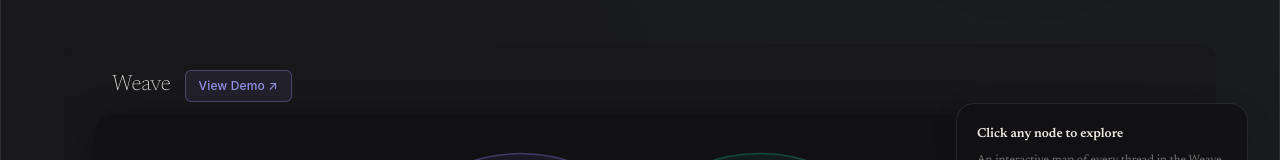
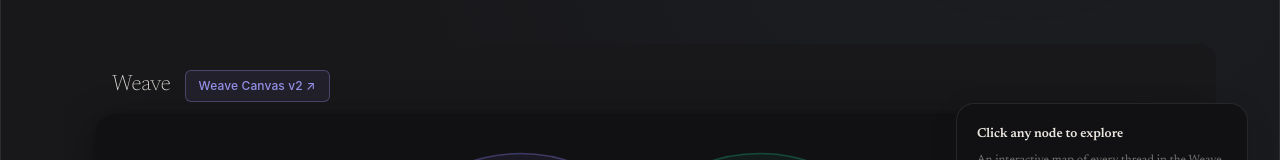
Before and after one commit to jdesanto3-rgb/Hack-collab, a React (Vite) app in the folder chorus/: page /the-system in a window 1280 px wide. Shown: the part 499-659 px from the top of the page. Built offline with nearby package versions, Linux system fonts and the light colour scheme.

Commit message:
fix: Update View Demo button to Weave Canvas v2 URL
Co-Authored-By: Claude Sonnet 4.6 <noreply@anthropic.com>

```diff
--- a/chorus/src/pages/TheSystem.jsx
+++ b/chorus/src/pages/TheSystem.jsx
@@ -6,7 +6,7 @@ const SYSTEM_MAP_HTML = `
 <div class="sm-header">
   <div class="sm-header-left">
     <h2>Weave</h2>
-    <a href="https://glittery-melomakarona-2ba556.netlify.app/" target="_blank" rel="noopener noreferrer" class="sm-demo-btn">View Demo ↗</a>
+    <a href="https://design-hack-2026.netlify.app/weave-canvas-v2.html" target="_blank" rel="noopener noreferrer" class="sm-demo-btn">Weave Canvas v2 ↗</a>
   </div>
   <div id="sm-breadcrumb">
     <span class="sm-bc-sep">›</span>
```
